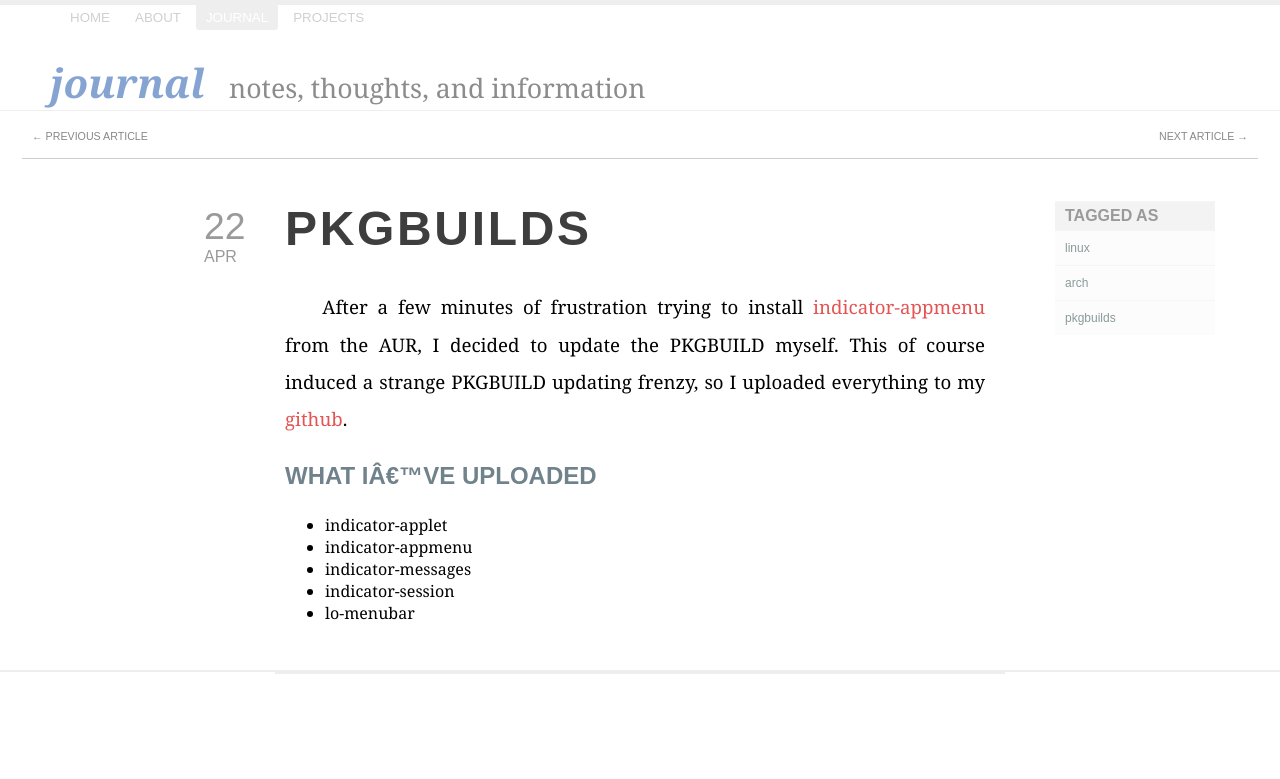
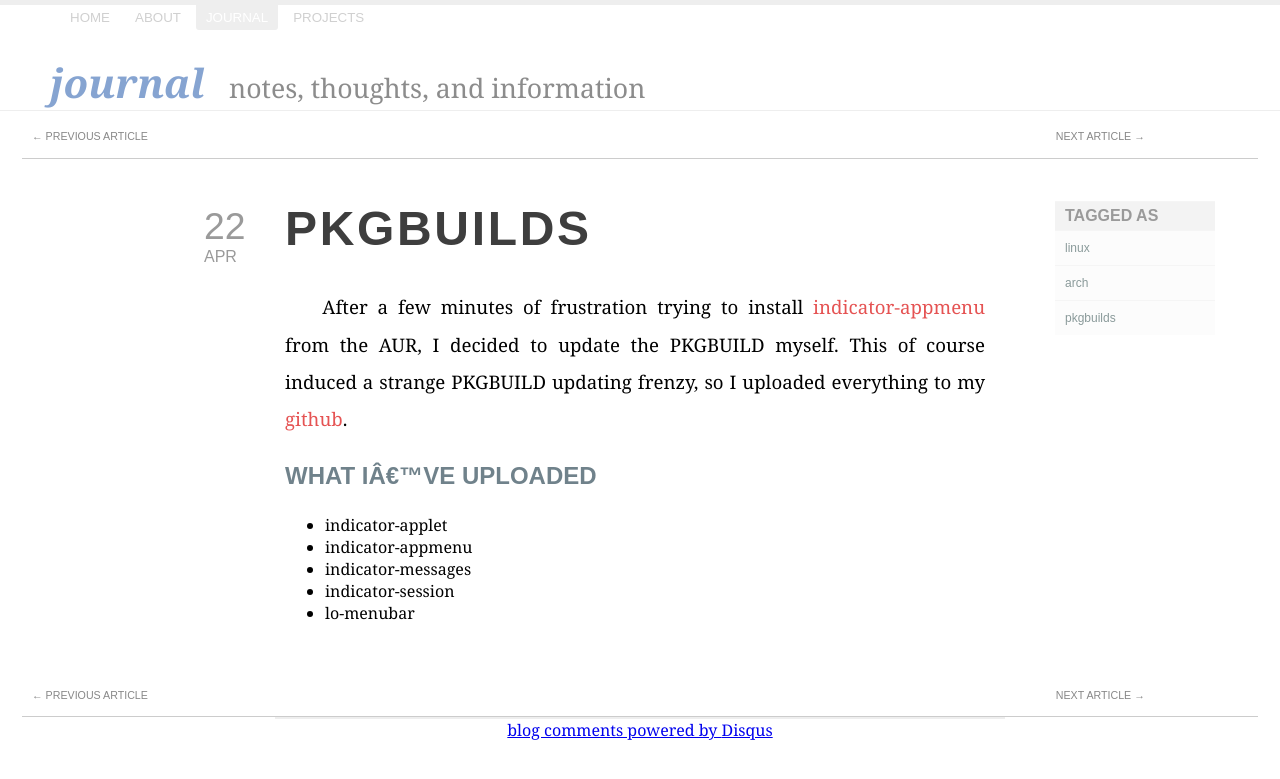
Before and after one commit to spo11/kismetik-jekyll, a Jekyll site: the page built from _posts/2011-04-22-Updated-PKGBUILDs.markdown, in a window 1280 px wide. Shown: the top 779 px of the page. Built offline with Jekyll 4.4.1, drawn with Linux system fonts in a browser that asks for light colours; Markdown is read by kramdown in place of the engine named in the settings; comment, search, counter and statistics services are not loaded.

Commit message:
fixed article navigation

```diff
--- a/_layouts/post.html
+++ b/_layouts/post.html
@@ -35,27 +35,33 @@
 	<span>notes, thoughts, and information</span>
 </div>
 
-
 <!-- Article Navigation -->
 <div class="paginator">
 
-<div class="previous">
+<div {% if page.previous.title %} class="previous" {% endif %} class="none_left">
+{% if page.previous.title %}
 <a class="previous"
     title="Previous page: {{ page.previous.title }}"
         href="{{ page.previous.url }}">
     &larr; Previous Article
 </a>
+{% endif %}
+<a class="none">No articles</a>
 </div>
 
-<div class="next">
+<div {% if page.next.title %}class="next" {% endif %} class="none_right">
+{% if page.next.title %}
 <a class="next"
     title="Next page: {{ page.next.title }}"
         href="{{ page.next.url }}">
 Next Article &rarr;
 </a>
+{% endif %}
+<a class="none">No articles</a>
 </div>
 
 </div>
+
 
 <!-- Content -->
 
@@ -87,7 +93,34 @@ Next Article &rarr;
    </ul>
   </div>
 
-  <div id="box"></div>
+<!-- Article Navigation -->
+<div class="paginator">
+
+<div {% if page.previous.title %} class="previous" {% endif %} class="none_left">
+{% if page.previous.title %}
+<a class="previous"
+    title="Previous page: {{ page.previous.title }}"
+        href="{{ page.previous.url }}">
+    &larr; Previous Article
+</a>
+{% endif %}
+<a class="none">No articles</a>
+</div>
+
+<div {% if page.next.title %}class="next" {% endif %} class="none_right">
+{% if page.next.title %}
+<a class="next"
+    title="Next page: {{ page.next.title }}"
+        href="{{ page.next.url }}">
+Next Article &rarr;
+</a>
+{% endif %}
+<a class="none">No articles</a>
+</div>
+
+</div>
+
+<!-- Comments -->
 
 <div id="disqus_thread"></div>
 <script type="text/javascript">
@@ -102,6 +135,7 @@ Next Article &rarr;
     })();
 </script>
 <noscript>Please enable JavaScript to view the <a href="http://disqus.com/?ref_noscript">comments powered by Disqus.</a></noscript>
+<center><a href="http://disqus.com" class="dsq-brlink">blog comments powered by <span class="logo-disqus">Disqus</span></a></center>
 
 </body>
 
--- a/css/style.css
+++ b/css/style.css
@@ -297,6 +297,7 @@ h1 a:link {text-transform: uppercase; color: black; font-family: 'Arial', Sans-S
 /* Paginator */
 
 .paginator {
+    clear: both;
     font-family: Verdana, sans;
     font-size: 1.2em;
     text-transform: lowercase;
@@ -357,7 +358,22 @@ div.firstentry {
     width: 100%;
     text-align: right;
 }
-
+div.none_left {
+    display: block;
+    float: left;
+    width: 50%;
+    color: #fff;
+    #padding-right: 10px;
+}
+div.none_right {
+    display: block;
+    float: left;
+    width: 50%;
+    color: #fff;
+    #padding-left: 10px;
+    text-align: right;
+}
+a.none {color: #fff;}
 /* IMG */
 .picture { background-color: #ffffff;
 	border: 1px solid #CCCCCC; padding: 5px;
```
